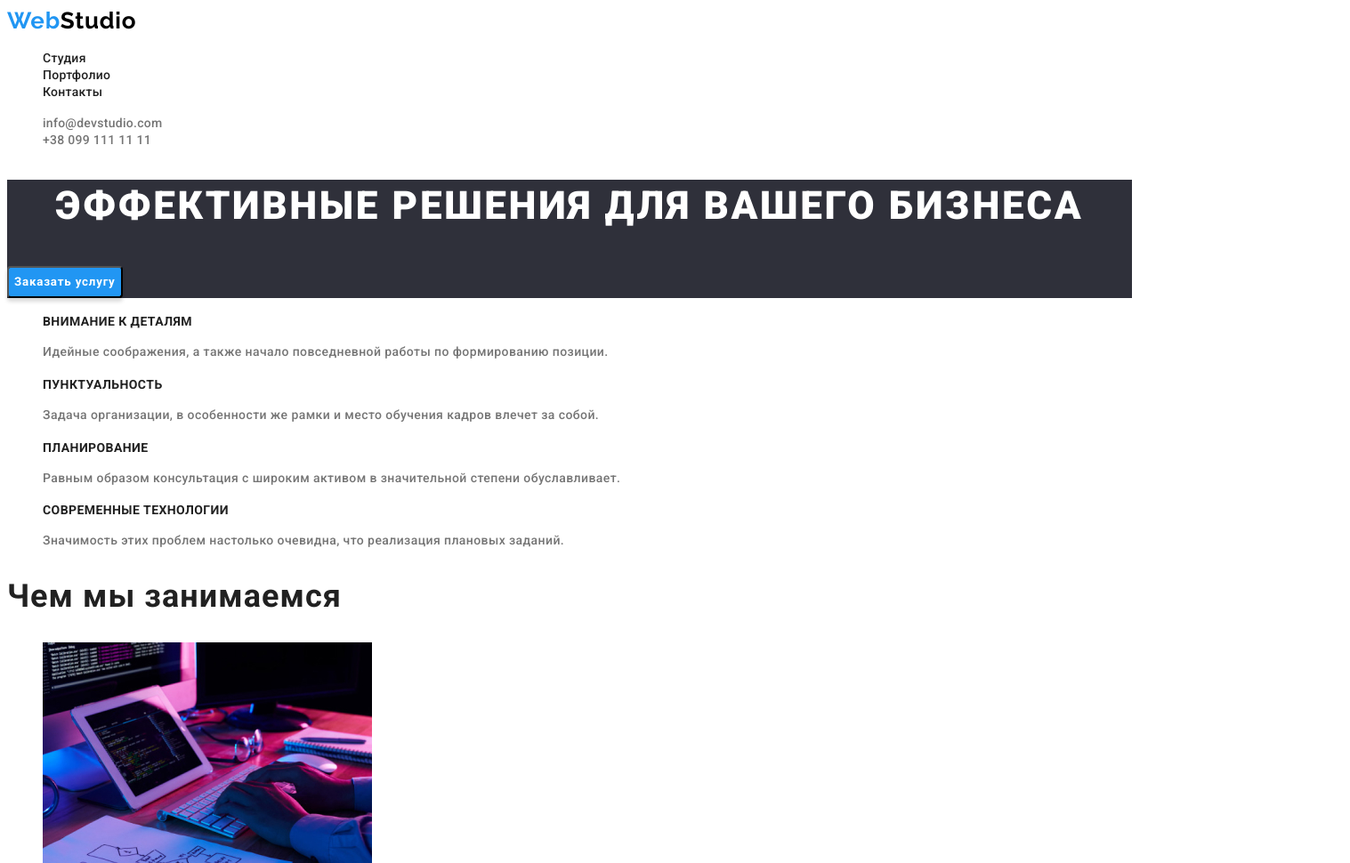
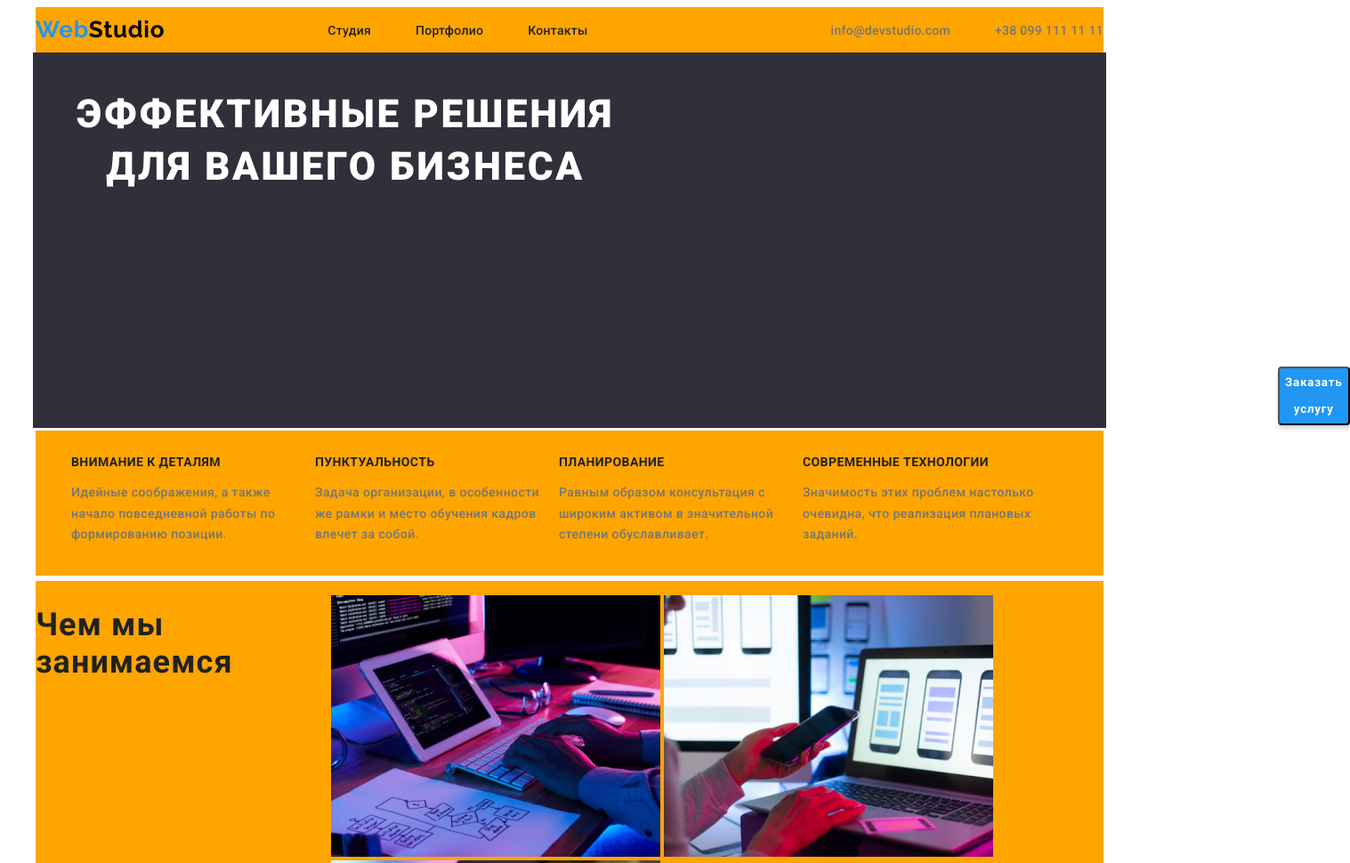
Before and after one commit to Oleksii-Senchenko/goit-markup-hw-03, a plain HTML site: page index.html in a window 1280 px wide. Shown: the top 970 px of the page at 89% size, 1517 px wide, since content can reach past the window. Drawn offline with Linux system fonts and the light colour scheme; a web font is replaced by a local one.

Commit message:
poka chto rabotaet

```diff
--- a/css/styles.css
+++ b/css/styles.css
@@ -4,6 +4,35 @@ body {
 }
 
 
+
+.container{
+    display: flex;
+    width: 1200px;
+margin-left: auto;
+margin-right: auto;
+background-color: orange;}
+section{padding: 3px;}
+
+.header-body{
+    display: flex;
+    justify-content: space-between;
+    align-items: center;
+}
+.menu{
+    display:flex
+}
+.contact-main-box {justify-content: end;}
+.menu_link {
+    font-weight: 500;
+    font-size: 14px;
+    line-height: 1.14;
+    letter-spacing: 0.02em;
+    color: #212121;
+    padding-left: 50px;
+}
+.studio-flex{
+    margin-left:93px ;
+}
 .menu_contacts {
     font-style: normal;
     font-weight: 500;
@@ -11,7 +40,7 @@ body {
     line-height: 1.14;
     letter-spacing: 0.02em;
     color: #757575;
-
+    padding-left: 50px;
 
 }
 
@@ -20,7 +49,7 @@ body {
     font-weight: 500;
 }
 
-.main_logo_web {
+.main_logo_web{
     color:#2196F3;
     font-family: 'Raleway';
     font-weight: 700;
@@ -28,7 +57,14 @@ body {
     line-height: 1.19;
     letter-spacing: 0.03em;
 }
-
+.footer-logo{
+    color:#2196F3;
+    font-family: 'Raleway';
+    font-weight: 700;
+    font-size: 26px;
+    line-height: 1.19;
+    letter-spacing: 0.03em;
+}
 
 .link {
     text-decoration: none;
@@ -59,27 +95,46 @@ body {
     text-align: center;
     text-transform: uppercase;
     color: #FFFFFF;
+    min-width:  696px;
 }
 
 .banner_button {
-    /* BUTTON squire */
     background: #2196F3;
     box-shadow: 0px 4px 4px #00000026;
     border-radius: 4px;
-    /* text in BUTTON */
-    /* Заказать услугу */
     font-family: inherit;
     font-weight: 700;
     line-height: 30px;
     letter-spacing: 0.06em;
     color: #FFFFFF;
     cursor: pointer;
+    margin-left: 700px;
+    margin-top: 350px;
+    margin-bottom: 200;
+
 }
 
 
 /* Особенности */
 .info {
     background-color: white;
+}
+.flex-info{
+    display: inline-block;
+    justify-content: center;
+}
+
+.flex-box-info-1,
+.flex-box-info-2,
+.flex-box-info-3,
+.flex-box-info-4 {
+    display: flex;
+    padding-left:0px;
+    display: inline-block;
+}
+
+.container-info{
+    display: flex;
 }
 
 .info_h2_font {
@@ -96,7 +151,13 @@ body {
     line-height: 1.71;
     letter-spacing: 0.03em;
     color: #757575;
+    width: 270px;
+    height: 75px;
+    left: 215px;
+    top: 800px;
+
 }
+
 
 
 /* Чем мы занимаемся */
@@ -110,11 +171,19 @@ body {
     line-height: 1.16;
     letter-spacing: 0.03em;
     color: #212121;
+    width: 376px;
+    height: 42px;
+    left: 612px;
+    top: 969px;
 }
 
 .business_img {
     width: 370px;
     height: 294px;
+}
+.flex-business-img{
+    display: flex;
+    display: inline-block;
 }
 
 
@@ -154,6 +223,8 @@ body {
 /* Подвал */
 .footer {
     background-color: #2F303A;
+    padding-top: 94px;
+    padding-bottom: 94px;
 }
 
 .address {
@@ -180,13 +251,7 @@ body {
     color: #757575;
 }
 
-.menu_link {
-    font-weight: 500;
-    font-size: 14px;
-    line-height: 1.14;
-    letter-spacing: 0.02em;
-    color: #212121;
-}
+
 
 .menu_link:hover {
     color: #2196F3;
@@ -217,3 +282,6 @@ body {
     width: 370px;
     height: 294px
 }
+.flex-Ihor{
+    margin-left: auto;
+}
--- a/index.html
+++ b/index.html
@@ -15,32 +15,31 @@
         <!-- STYLEs -->
         <link rel="stylesheet" href="css/styles.css">
     </head>
-
     <body>
         <!--Самая высокая шапка-->
                     <header class="menu_top">
-
+                        <div class="container">
+                            <div class="header-body">
                                 <a class="main_logo_web link" href="index.html">
                                     Web<span class="dark-logo">Studio</span>
                                 </a>
-
                                 <nav class="menu_nav">
                                     <ul class="menu">
-                    <li class="menu-item" >
+                                        <li class="menu-item studio-flex" >
                                             <a class="menu_link link" href="index.html">Студия</a>
                                         </li>
 
                                         <li class="menu-item" >
                                             <a class="menu_link link" href="portfolio.html">Портфолио</a>
                                         </li>
-
-                    <li class="menu-item" >
+                                        <li class="menu-item contact-flex" >
                                             <a class="menu_link link" href="#">Контакты</a>
                                         </li>
                                     </ul>
                                 </nav>
-
-            <ul>
+                            </div>
+                                <div class="container contact-main-box">
+                                    <ul class="menu">
                                         <li>
                                             <a class="menu_contacts link" href="mailto:info@devstudio.com">
                                                 info@devstudio.com
@@ -52,13 +51,13 @@
                                             </a>
                                         </li>
                                     </ul>
-
-
+                                </div>
+                        </div>
                     </header>
 
                     <main>
 
-            <section class="banner">
+                        <section class="banner container">
                                     <h1 class="banner_h1">
                                         Эффективные решения для вашего бизнеса
                                     </h1>
@@ -66,79 +65,86 @@
                                         Заказать услугу
                                     </button>
                         </section>
-
                             <section class="info">
+                                <div class="container">
+                                    <div class="container-info">
                                         <ul>
-                    <li>
+                                            <li class="flex-info flex-box-info-1">
                                                 <h2 class="info_h2_font">Внимание к деталям</h2>
                                                 <p class="info_p">
                                                     Идейные соображения, а также начало повседневной работы по формированию позиции.
                                                 </p>
                                             </li>
-                    <li>
+                                            <li class="flex-info flex-box-info-2">
                                                 <h2 class="info_h2_font">Пунктуальность</h2>
                                                 <p class="info_p">
                                                     Задача организации, в особенности же рамки и место обучения кадров влечет за собой.
                                                 </p>
                                             </li>
-                    <li>
+                                            <li class="flex-info flex-box-info-3">
                                                 <h2 class="info_h2_font">Планирование</h2>
                                                 <p class="info_p">
                                                     Равным образом консультация с широким активом в значительной степени обуславливает.
                                                 </p>
                                             </li>
-                    <li>
+                                            <li class="flex-info flex-box-info-4">
                                                 <h2 class="info_h2_font">Современные технологии</h2>
                                                 <p class="info_p">
                                                     Значимость этих проблем настолько очевидна, что реализация плановых заданий.
                                                 </p>
                                             </li>
                                         </ul>
+                                    </div>
+                                </div>
                             </section>
-
                         <section class="business_section">
+                            <div class="container">
                                 <h2 class="business_h2">Чем мы занимаемся</h2>
                                     <ul>
-                        <li>
+                                        <li class="flex-business-img">
                                             <img class="business_img" src="./images/bussy1.jpg"  width="370" alt="Фото с процессом кодинга. Разрабатываем">
                                         </li>
-                        <li>
+                                        <li class="flex-business-img">
                                             <img class="business_img" src="./images/bussy2.jpg"  width="370" alt="Фото  с настройкой продукта. Настраиваем">
                                         </li>
-                        <li>
+                                        <li class="flex-business-img">
                                             <img class="business_img" src="./images/bussy3.jpg"  width="370" alt="Фото рисунка с работой дизайнера. Розукрашиваем">
                                         </li>
                                     </ul>
+                            </div>
                         </section>
 
                         <section class="team_section">
+                            <div class="container">
                                 <h2 class="team_h2">Наша команда</h2>
                                 <ul>
-                    <li>
+                                    <li class="team-info">
                                         <img class="team_img" src="./images/hum1.jpg" width="300" alt="Игорь Демьяненко Product Designer">
                                         <h3 class="name">Игорь Демьяненко</h3>
                                         <p class="position">Product Designer</p>
                                     </li>
-                    <li>
+                                    <li class="team-info">
                                         <img class="team_img" src="./images/hum2.jpg" width="300" alt="Ольга Репина Frontend Developer">
                                         <h3 class="name">Ольга Репина</h3>
                                         <p class="position">Frontend Developer</p>
                                     </li>
-                    <li>
+                                    <li class="team-info">
                                         <img class="team_img" src="./images/hum3.jpg" width="300"  alt="Николай Тарасов Marketing">
                                         <h3 class="name">Николай Тарасов</h3>
                                         <p class="position">Marketing</p>
                                     </li>
-                    <li>
+                                    <li class="team-info">
                                         <img class="team_img" src="./images/hum4.jpg" width="300" alt="Михаил Ермаков UI Designer">
                                         <h3 class="name">Михаил Ермаков</h3>
                                         <p class="position">UI Designer</p>
                                     </li>
                                 </ul>
+                            </div>
                         </section>
                     </main>
 
                     <footer class="footer">
+                        <div class="container">
 
                             <a class="main_logo_web link" href="index.html">
                                 Web
@@ -164,7 +170,7 @@
                                     </a>
                                 </li>
                             </ul>
-
+                        </div>
                     </footer>
 
     </body>
```
Also changed, not shown: fonts/Roboto-Black.ttf (deleted), fonts/Roboto-BlackItalic.ttf (deleted), fonts/Roboto-Bold.ttf (deleted), fonts/Roboto-BoldCondensed.ttf (deleted), fonts/Roboto-BoldCondensedItalic.ttf (deleted), fonts/Roboto-BoldItalic.ttf (deleted), fonts/Roboto-Condensed.ttf (deleted), fonts/Roboto-CondensedItalic.ttf (deleted), fonts/Roboto-Italic.ttf (deleted), fonts/Roboto-Light.ttf (deleted), fonts/Roboto-LightItalic.ttf (deleted), fonts/Roboto-Medium.ttf (deleted), fonts/Roboto-MediumItalic.ttf (deleted), fonts/Roboto-Regular.ttf (deleted), 2 more files. Lines whose indentation alone changed are shown as unchanged.
